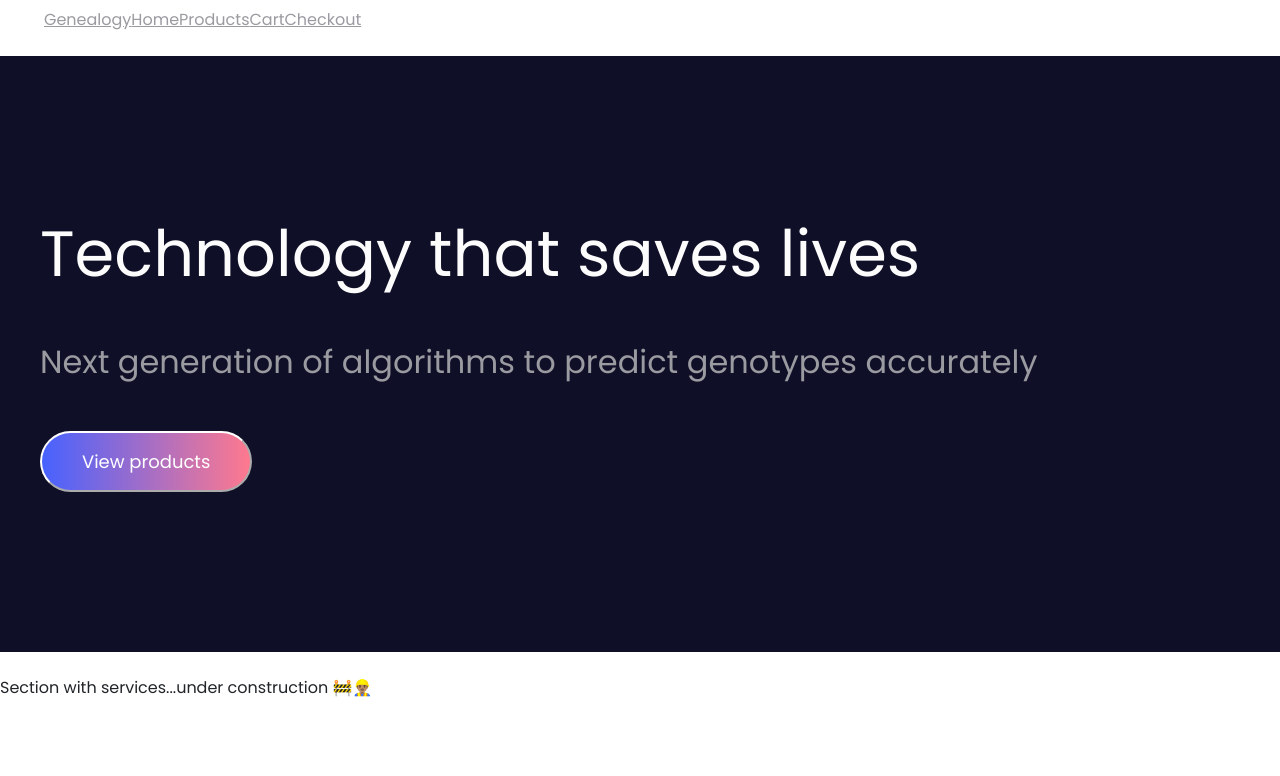
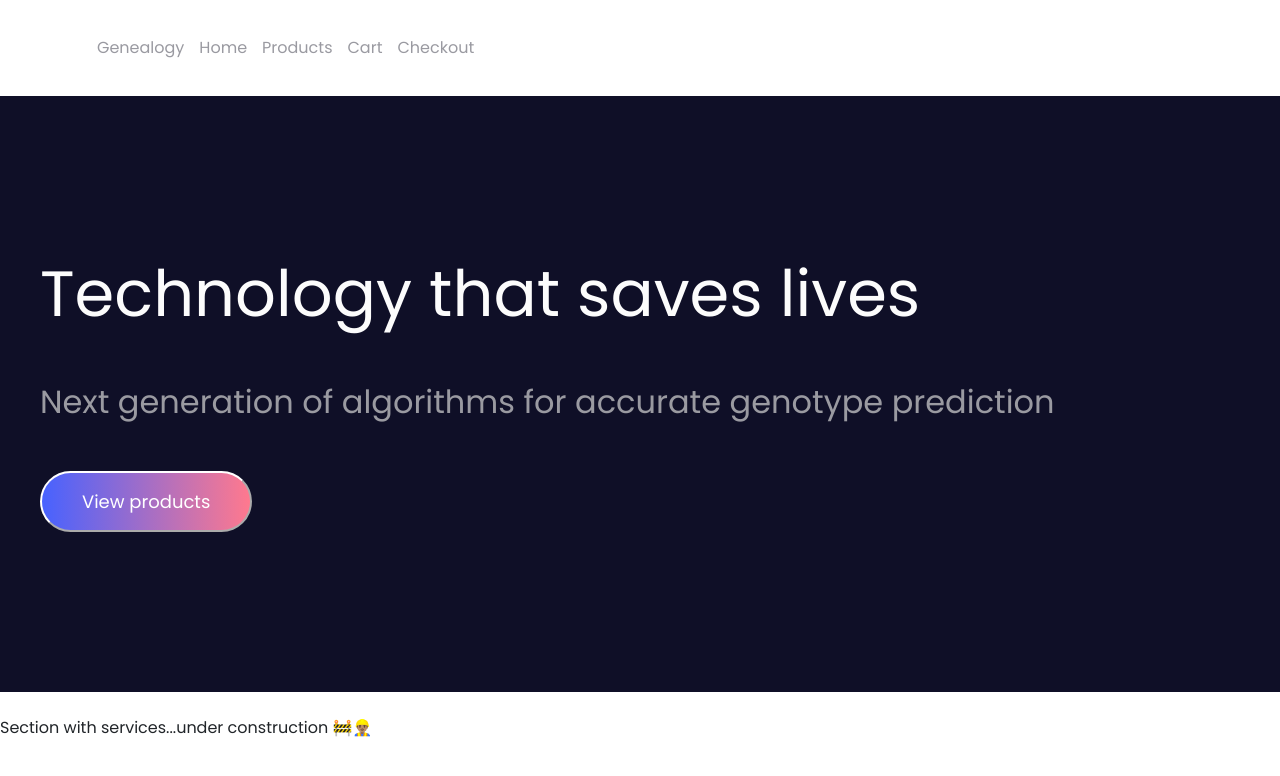
Before and after one commit to elisammz/My-webstore, a React (Create React App) app: page / in a window 1280 px wide. Shown: the top 776 px of the page. Built offline with nearby package versions, Linux system fonts and the light colour scheme; what aws-amplify would draw is missing.

Commit message:
Added styling and toggle button to Navbar component

```diff
--- a/package.json
+++ b/package.json
@@ -9,7 +9,10 @@
     "@testing-library/react": "^12.1.2",
     "@testing-library/user-event": "^13.5.0",
     "bootstrap": "^5.1.3",
+    "jquery": "^3.6.0",
+    "popper": "^1.0.1",
     "react": "^17.0.2",
+    "react-bootstrap": "^2.1.1",
     "react-dom": "^17.0.2",
     "react-icons": "^4.3.1",
     "react-router-dom": "^6.2.1",
--- a/src/components/Header.js
+++ b/src/components/Header.js
@@ -18,7 +18,7 @@
       <Navbar />
       <StyledHeader className=" flex-lg-row">
         <h1>Technology that saves lives</h1>
-        <h2>Next generation of algorithms to predict genotypes accurately</h2>
+        <h2>Next generation of algorithms for accurate genotype prediction</h2>
         <Button>
           <Link to="/products" style={linkStyle}>
             View products
--- a/src/components/styles/Navbar.styled.js
+++ b/src/components/styles/Navbar.styled.js
@@ -2,64 +2,57 @@
 import React from "react";
 import { Link } from "react-router-dom";
 import styled from "styled-components";
+import { Navbar, NavDropdown, Nav, Container } from "react-bootstrap";
 import "bootstrap/dist/css/bootstrap.min.css";
 
 const NavbarListed = styled.ul`
   justify-content: center;
   text-decoration: none;
   background-color: white;
+  padding: 20px 0;
+  margin: 0;
+
+  .styledLink {
+    color: #9a9aa1;
+    text-decoration: none;
+    display: inline;
+    list-style: none;
+    line-height: 40px;
+    margin-left: 15px;
+  }
+
+  .styledLink:hover {
+    color: #546fff;
+  }
 `;
-const linkStyle = {
-  color: "#9A9AA1",
-};
 
 function NavBar() {
   return (
     <NavbarListed>
-      <nav class="navbar navbar-expand-lg navbar-light">
-        <div class="container-fluid">
-          <Link to="/home" style={linkStyle}>
+      <Navbar expand="lg">
+        <Container>
+          <Link to="/home" className="styledLink">
             Genealogy
           </Link>
-          <button
-            class="navbar-toggler collapsed"
-            type="button"
-            data-bs-toggle="collapse"
-            data-bs-target="#navbarNav"
-            aria-controls="navbarNav"
-            aria-expanded="false"
-            aria-label="Toggle navigation"
-          >
-            <span class="navbar-toggler-icon"></span>
-          </button>
-          <div class="collapse navbar-collapse" id="navbarNav">
-            <ul class="navbar-nav">
-              <li class="nav-item">
-                <Link to="/home" style={linkStyle}>
+          <Navbar.Toggle aria-controls="basic-navbar-nav" />
+          <Navbar.Collapse id="basic-navbar-nav">
+            <Nav className="me-auto">
+              <Link to="/home" className="styledLink">
                 Home
               </Link>
-              </li>
-
-              <li class="nav-item">
-                <Link to="/products" style={linkStyle}>
+              <Link to="/products" className="styledLink">
                 Products
               </Link>
-              </li>
-
-              <li class="nav-item">
-                <Link to="/cart" style={linkStyle}>
+              <Link to="/cart" className="styledLink">
                 Cart
               </Link>
-              </li>
-              <li class="nav-item">
-                <Link to="/checkout" style={linkStyle}>
+              <Link to="/checkout" className="styledLink">
                 Checkout
               </Link>
-              </li>
-            </ul>
-          </div>
-        </div>
-      </nav>
+            </Nav>
+          </Navbar.Collapse>
+        </Container>
+      </Navbar>
     </NavbarListed>
   );
 }
```
Also changed, not shown: 1 other file (tests, documents, lock files or other folders). Lines whose indentation alone changed are shown as unchanged.
